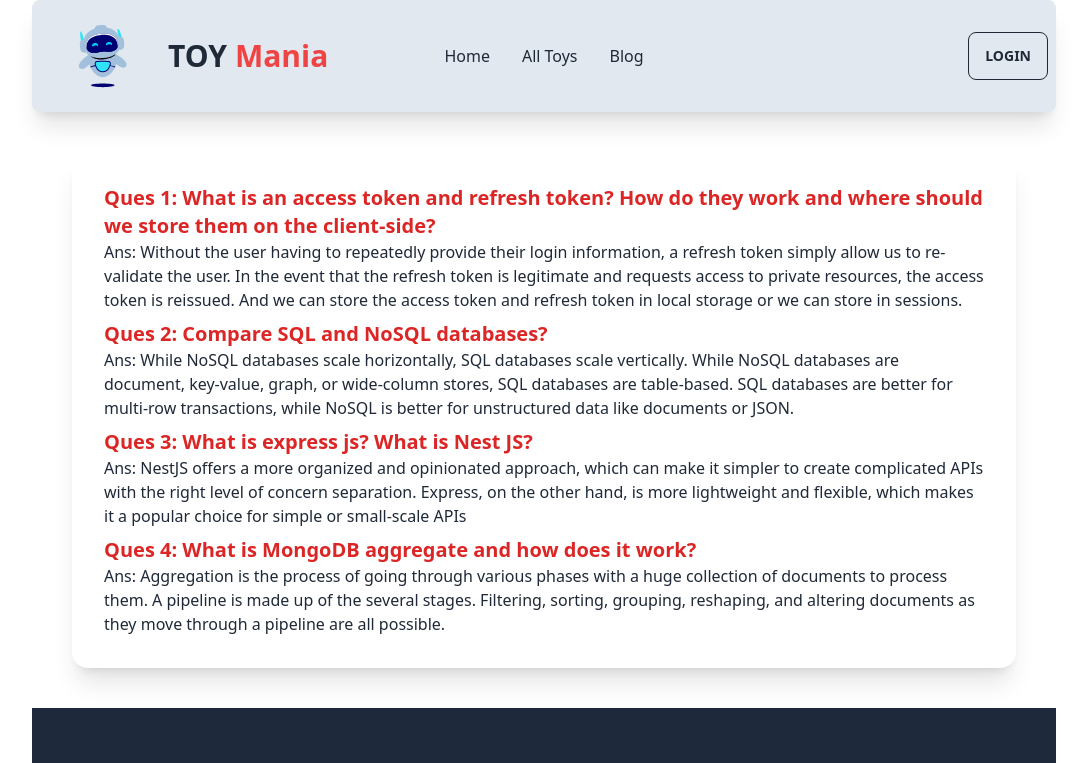
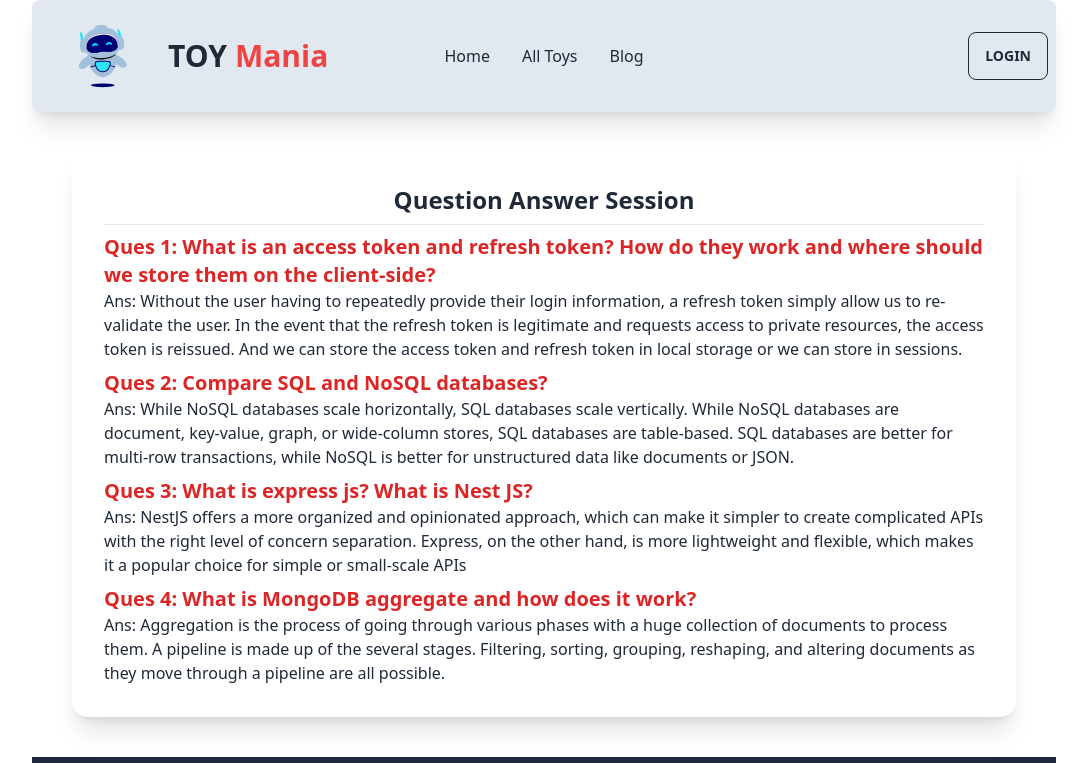
Before and after one commit to RahulSaha1998/Toy-Mania-Ecommerce-Website, a React (Vite) app: page /blogs in a window 1280 px wide. Shown: the top 763 px of the page, without its empty margins (96-1183 px from the left). Built offline with nearby package versions, Linux system fonts and the light colour scheme; no server answers.

Commit message:
customized blogs session

```diff
--- a/src/components/Blog/Blog.jsx
+++ b/src/components/Blog/Blog.jsx
@@ -15,6 +15,8 @@ const Blog = () => {
         <div className='m-10'>
             <div className="card w-full h-auto bg-base-100 m-auto shadow-xl">
                 <div className="card-body">
+                    <h2 className='text-center text-2xl font-bold'>Question Answer Session</h2>
+                    <hr />
                     <div data-aos ="fade-right">
                         <h2 className="card-title text-red-600">Ques 1: What is an access token and refresh token? How do they work and where should we store them on the client-side?</h2>
                         <p>Ans: Without the user having to repeatedly provide their login information, a refresh token simply allow us to re-validate the user. In the event that the refresh token is legitimate and requests access to private resources, the access token is reissued. And we can store the access token and refresh token in local storage or we can store in sessions.</p>
```
